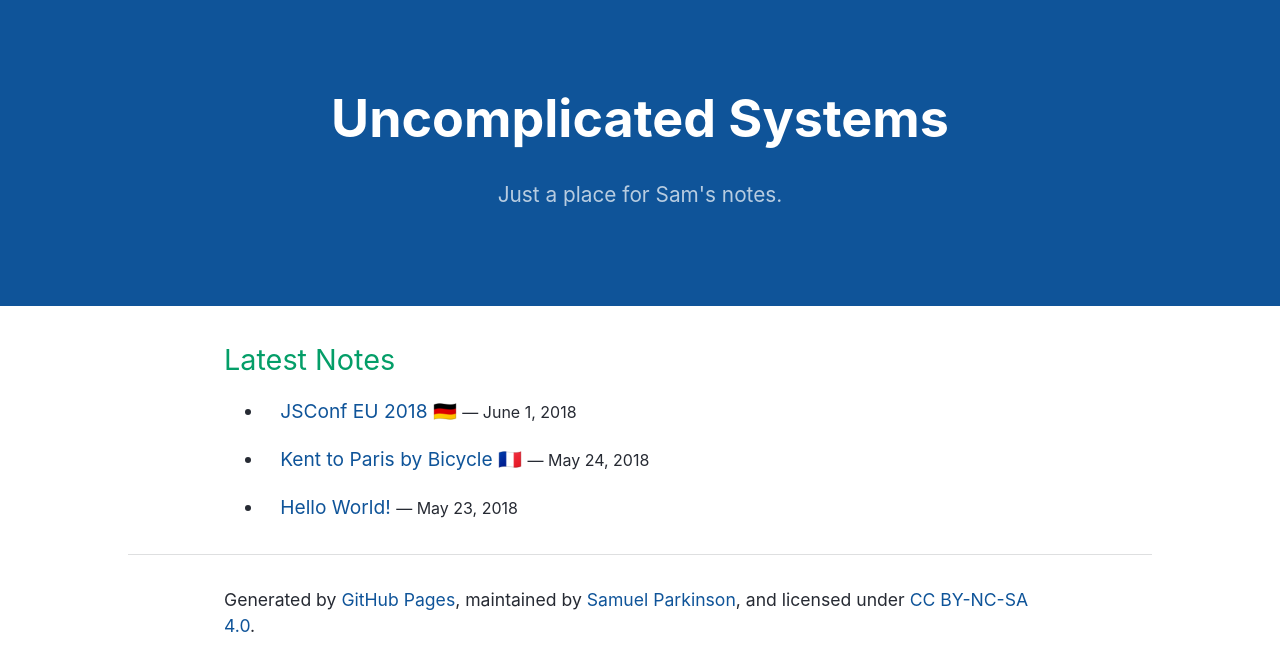
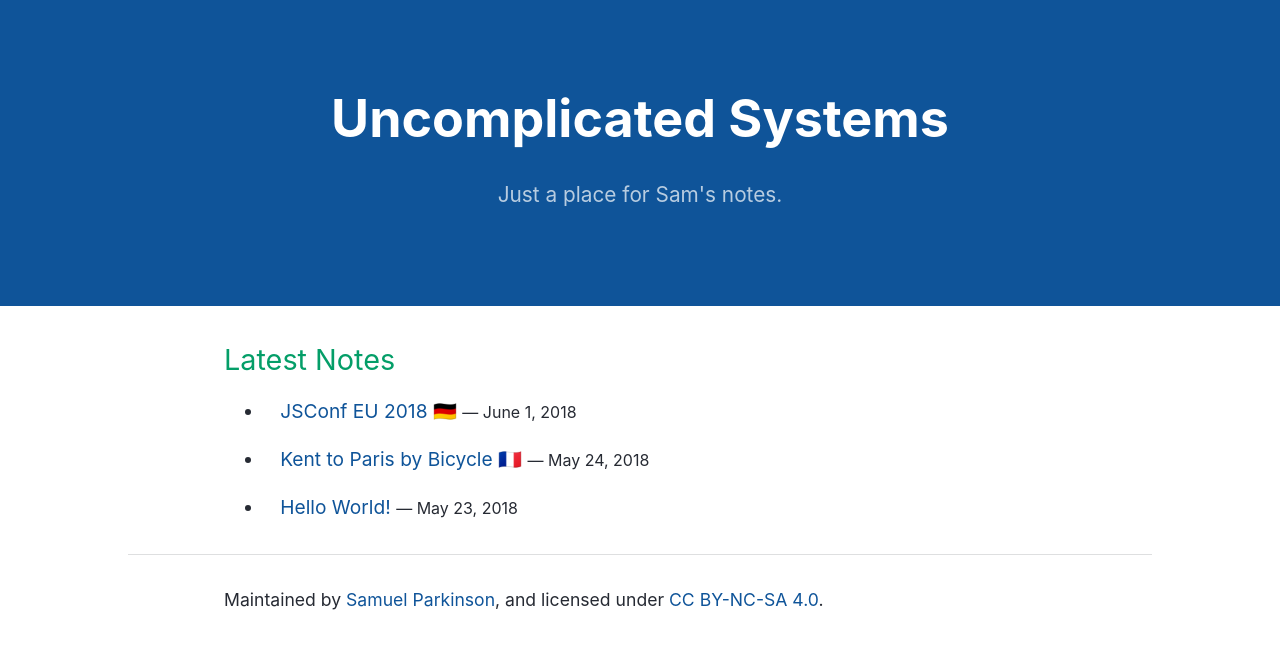
Before and after one commit to sjparkinson/uncomplicated.systems, a Jekyll site: the page built from index.md, in a window 1280 px wide. Shown: the top 671 px of the page. Built offline with Jekyll 4.4.1, drawn with Linux system fonts in a browser that asks for light colours.

Commit message:
Update default.html

```diff
--- a/_layouts/default.html
+++ b/_layouts/default.html
@@ -3,7 +3,7 @@
   <head>
     <meta charset="UTF-8">
 
-    {%- seo -%}
+    {% seo %}
 
     <meta name="viewport" content="width=device-width, initial-scale=1">
     <meta name="theme-color" content="#049e68">
@@ -33,7 +33,7 @@
     </main>
 
     <footer>
-      <p>Generated by <a href="https://pages.github.com">GitHub Pages</a>, maintained by <a href="mailto:sam.james.parkinson@gmail.com">Samuel Parkinson</a>, and licensed under <a rel="license" href="http://creativecommons.org/licenses/by-nc-sa/4.0/" title="Creative Commons Attribution-NonCommercial-ShareAlike 4.0 International Public License">CC BY-NC-SA 4.0</a>.</p>
+      <p>Maintained by <a href="mailto:sam.james.parkinson@gmail.com">Samuel Parkinson</a>, and licensed under <a rel="license" href="http://creativecommons.org/licenses/by-nc-sa/4.0/" title="Creative Commons Attribution-NonCommercial-ShareAlike 4.0 International Public License">CC BY-NC-SA 4.0</a>.</p>
     </footer>
   </body>
 </html>
```
